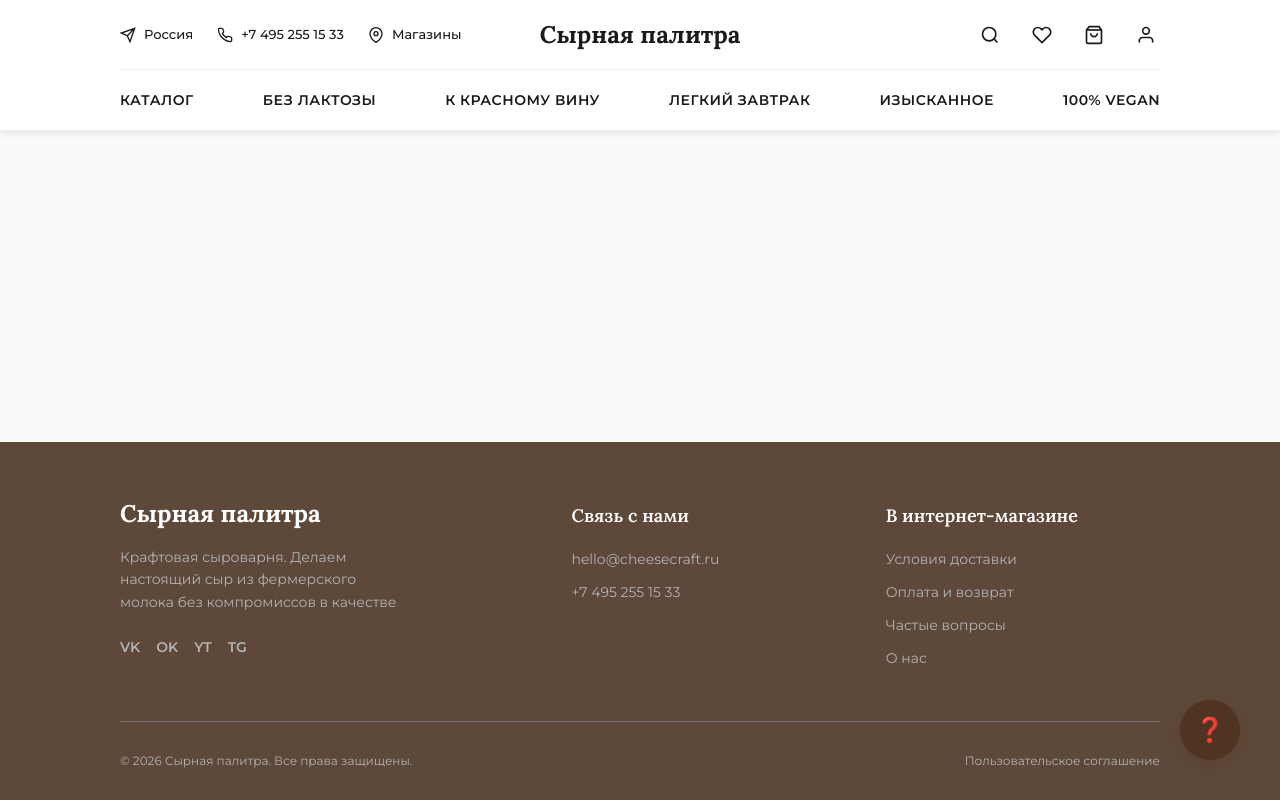
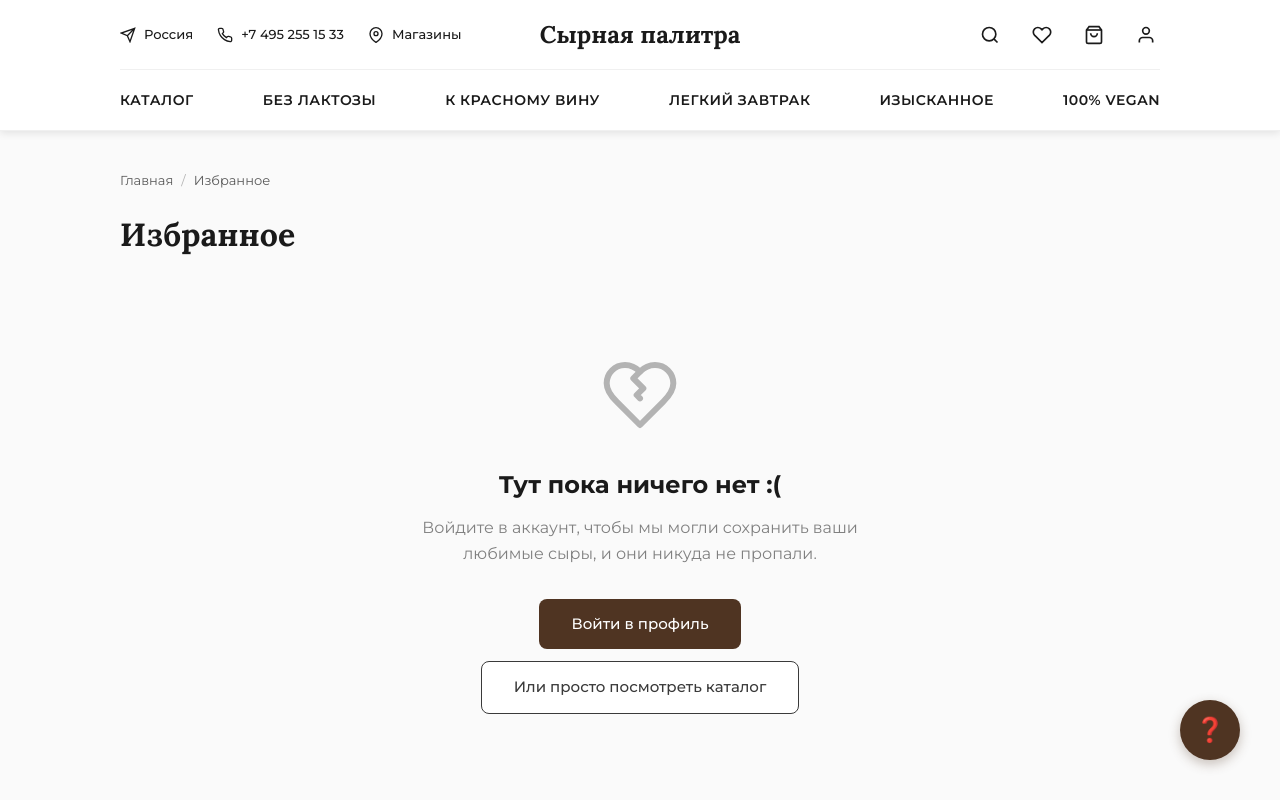
Before and after one commit to Ant1hype/interfaces_programs_systems_finally_task, a React (Vite) app: page /favorites in a window 1280 px wide. Shown: the top 800 px of the page. Built offline with nearby package versions, Linux system fonts and the light colour scheme; data requests are answered from the project's data file.

Commit message:
favorites: page with guest/empty/filled states 1:1

```diff
--- a/src/App.jsx
+++ b/src/App.jsx
@@ -12,6 +12,7 @@ import Auth from './pages/Auth';
 import Profile from './pages/Profile';
 import Forgot from './pages/Forgot';
 import Reset from './pages/Reset';
+import Favorites from './pages/Favorites';
 import { AuthProvider, useAuth } from './context/AuthContext.jsx';
 import { CartProvider } from './context/CartContext.jsx';
 import { ToastProvider } from './context/ToastContext.jsx';
@@ -50,6 +51,7 @@ function App() {
                 <Route path="/forgot" element={<Forgot />} />
                 <Route path="/reset" element={<Reset />} />
                 <Route path="/profile" element={<ProtectedProfile />} />
+                <Route path="/favorites" element={<Favorites />} />
                 <Route path="/success" element={<Success />} />
               </Routes>
             </main>
--- a/src/pages/Favorites.jsx
+++ b/src/pages/Favorites.jsx
@@ -0,0 +1,140 @@
+import React, { useState, useEffect, useMemo } from 'react';
+import { Link } from 'react-router-dom';
+import { useAuth } from '../context/AuthContext.jsx';
+import { getProducts } from '../lib/api.js';
+import ProductCard from '../components/ProductCard.jsx';
+
+function BrokenHeartIcon() {
+  return (
+    <svg
+      className="w-20 h-20 text-neutral-350 mx-auto"
+      viewBox="0 0 24 24"
+      fill="none"
+      stroke="currentColor"
+      strokeWidth="1.8"
+      strokeLinecap="round"
+      strokeLinejoin="round"
+      aria-hidden="true"
+    >
+      <path d="M19 14c1.49-1.46 3-3.21 3-5.5A5.5 5.5 0 0 0 16.5 3c-1.76 0-3 .5-4.5 2-1.5-1.5-2.74-2-4.5-2A5.5 5.5 0 0 0 2 8.5c0 2.3 1.5 4.05 3 5.5l7 7Z" />
+      <path d="m12 13-1-1 2-2-3-3 2-2" />
+    </svg>
+  );
+}
+
+export default function Favorites() {
+  const { user, loading } = useAuth();
+  const [products, setProducts] = useState([]);
+  const [loadingProducts, setLoadingProducts] = useState(true);
+
+  useEffect(() => {
+    let mounted = true;
+    getProducts()
+      .then((data) => {
+        if (mounted && Array.isArray(data)) {
+          setProducts(data);
+        }
+      })
+      .catch(() => {
+        if (mounted) setProducts([]);
+      })
+      .finally(() => {
+        if (mounted) setLoadingProducts(false);
+      });
+    return () => {
+      mounted = false;
+    };
+  }, []);
+
+  const favoriteProducts = useMemo(() => {
+    if (!user || !Array.isArray(user.favorites) || user.favorites.length === 0) {
+      return [];
+    }
+    const map = new Map(products.map((p) => [String(p.id), p]));
+    return user.favorites
+      .map((id) => map.get(String(id)))
+      .filter(Boolean);
+  }, [user?.favorites, products]);
+
+  if (loading || (user && Array.isArray(user.favorites) && user.favorites.length > 0 && loadingProducts)) {
+    return null;
+  }
+
+  const isGuest = user === null;
+  const isEmpty = !isGuest && favoriteProducts.length === 0;
+
+  return (
+    <div className="w-full px-4 sm:px-6 md:px-8 lg:px-12 xl:px-[120px] 2xl:px-[120px] max-w-[1920px] mx-auto py-10 font-montserrat">
+      {/* Хлебные крошки */}
+      <nav className="text-[13px] text-neutral-350 mb-5">
+        <Link to="/" className="text-neutral-700 no-underline hover:text-brand-900 transition-colors">
+          Главная
+        </Link>
+        <span className="mx-2 text-neutral-350">/</span>
+        <span className="text-neutral-700">Избранное</span>
+      </nav>
+
+      {/* Заголовок страницы */}
+      <h1 className="font-lora text-[32px] font-bold text-neutral-900-alt mb-8">
+        Избранное
+      </h1>
+
+      {/* Состояние 1: Гость */}
+      {isGuest && (
+        <div className="flex flex-col items-center justify-center text-center py-12 sm:py-16">
+          <BrokenHeartIcon />
+          <h2 className="text-[22px] sm:text-[24px] font-bold text-neutral-900-alt mt-6 sm:mt-8 mb-3">
+            Тут пока ничего нет :(
+          </h2>
+          <p className="text-[15px] sm:text-[16px] text-neutral-500 font-normal leading-relaxed max-w-[460px] mx-auto mb-8">
+            Войдите в аккаунт, чтобы мы могли сохранить ваши любимые сыры, и они никуда не пропали.
+          </p>
+          <div className="flex flex-col items-center gap-3 w-full sm:w-auto">
+            <Link
+              to="/auth?next=/favorites"
+              className="inline-flex items-center justify-center px-8 py-3.5 bg-brand-900 text-surface-white text-[15px] font-medium rounded-radius-md hover:bg-brand-700 transition-colors no-underline"
+            >
+              Войти в профиль
+            </Link>
+            <Link
+              to="/catalog"
+              className="inline-flex items-center justify-center px-8 py-3.5 bg-surface-white border border-brand-outline text-brand-outline text-[15px] font-medium rounded-radius-md hover:bg-surface-cream transition-colors no-underline"
+            >
+              Или просто посмотреть каталог
+            </Link>
+          </div>
+        </div>
+      )}
+
+      {/* Состояние 2: Авторизован, favorites пуст */}
+      {isEmpty && (
+        <div className="flex flex-col items-center justify-center text-center py-12 sm:py-16">
+          <BrokenHeartIcon />
+          <h2 className="text-[22px] sm:text-[24px] font-bold text-neutral-900-alt mt-6 sm:mt-8 mb-3">
+            Тут пока ничего нету :(
+          </h2>
+          <p className="text-[15px] sm:text-[16px] text-neutral-500 font-normal leading-relaxed max-w-[460px] mx-auto mb-8">
+            Самое время заглянуть в каталог . . .
+          </p>
+          <div className="flex justify-center w-full sm:w-auto">
+            <Link
+              to="/catalog"
+              className="inline-flex items-center justify-center px-8 py-3.5 bg-brand-900 text-surface-white text-[15px] font-medium rounded-radius-md hover:bg-brand-700 transition-colors no-underline"
+            >
+              Перейти в каталог
+            </Link>
+          </div>
+        </div>
+      )}
+
+      {/* Состояние 3: Авторизован, favorites не пуст */}
+      {!isGuest && !isEmpty && (
+        <div className="grid grid-cols-1 sm:grid-cols-2 lg:grid-cols-4 gap-6">
+          {favoriteProducts.map((product) => (
+            <ProductCard key={product.id} product={product} />
+          ))}
+        </div>
+      )}
+    </div>
+  );
+}
```
Also changed, not shown: 5 other files (tests, documents, lock files or other folders).
